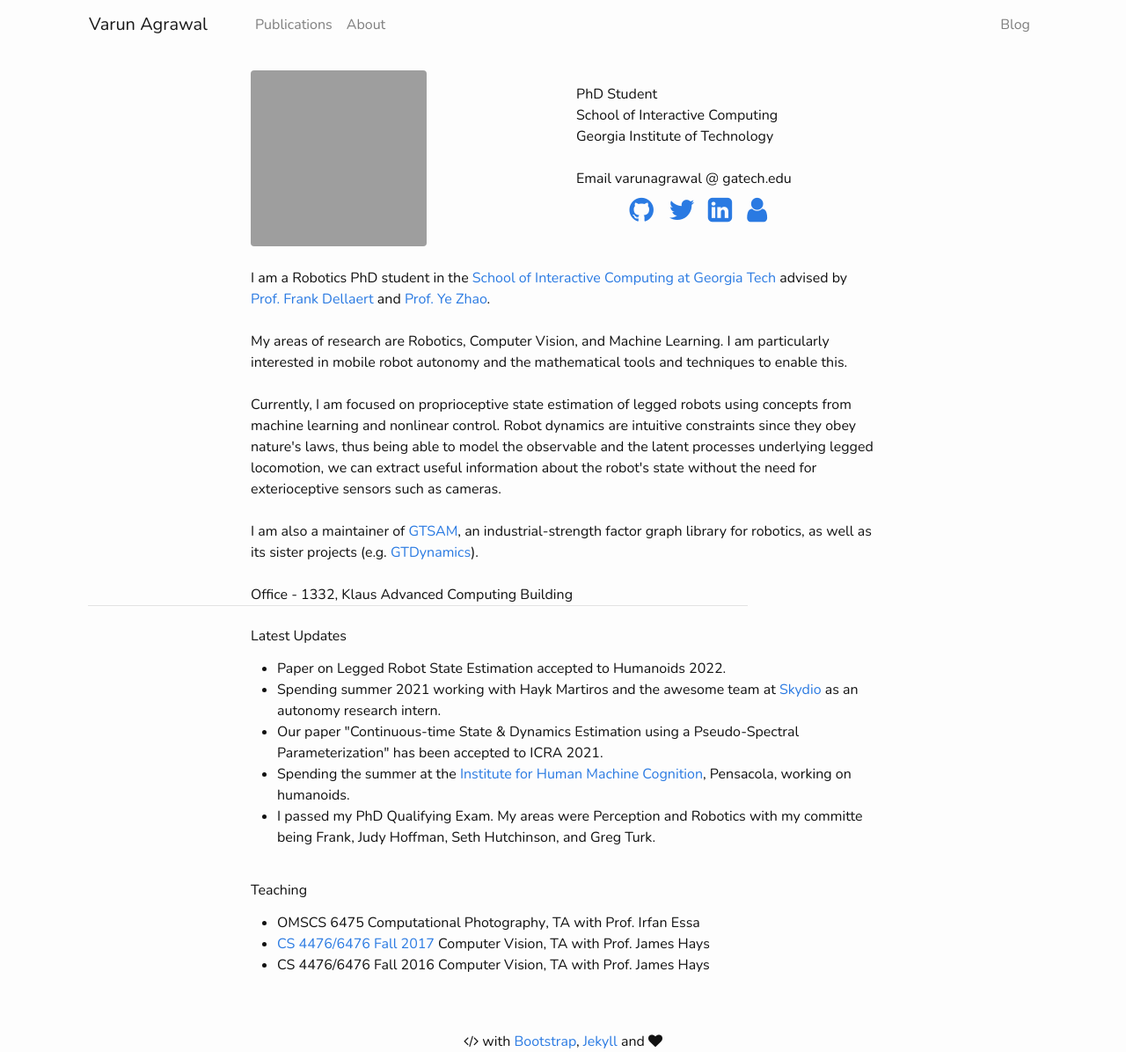
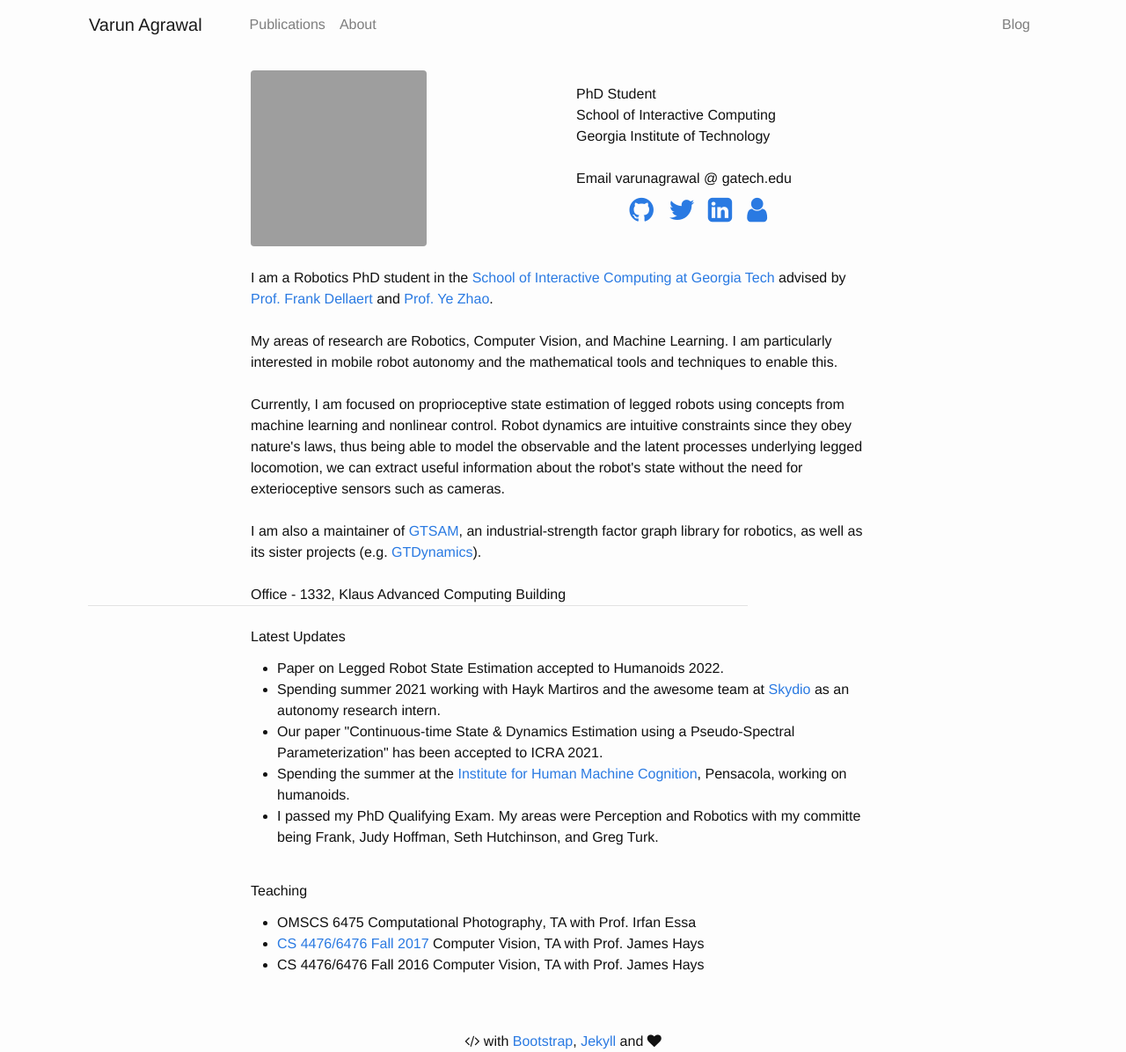
Before and after one commit to varunagrawal/varunagrawal.github.io, a Jekyll site: the page built from index.html, in a window 1280 px wide. Shown: the whole page at 88% size. Built offline with Jekyll 4.4.1, drawn with Linux system fonts in a browser that asks for light colours; nearby versions of some CDN libraries; a style sheet for code colours, icons or effects is not loaded; grey boxes are pictures that could not be loaded.

Commit message:
change font to Montserrat

```diff
--- a/_includes/head.html
+++ b/_includes/head.html
@@ -38,7 +38,7 @@
     <link rel="stylesheet" href="/octicons/octicons.css">
 
     <!-- Nunito font - An alternative to Apple's fancy Avenir font -->
-    <link href="https://fonts.googleapis.com/css?family=Nunito" rel="stylesheet">
+    <link href="https://fonts.googleapis.com/css?family=Montserrat" rel="stylesheet">
 
     <!-- HTML5 shim and Respond.js for IE8 support of HTML5 elements and media queries -->
     <!--[if lt IE 9]>
```
